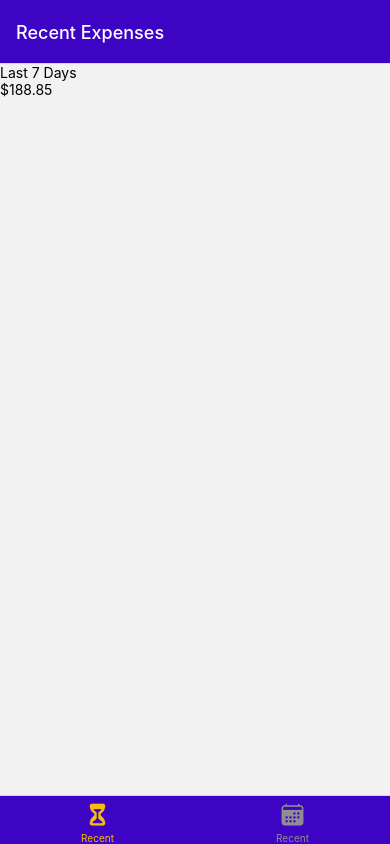
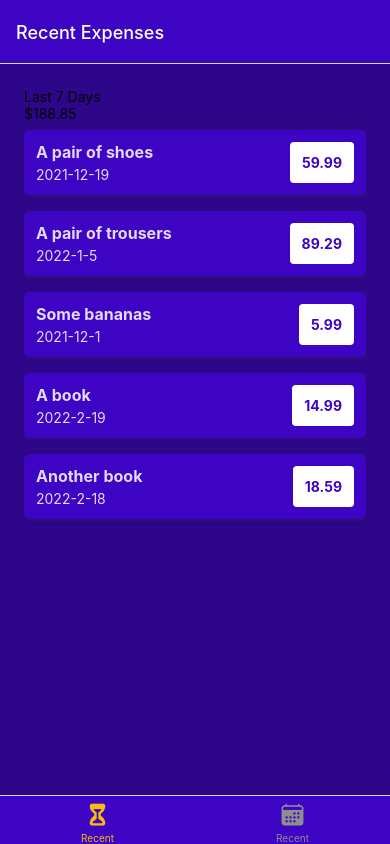
Before and after one commit to PriontoAbdullah/Expense-Tracker-React-Native-App, a React Native app: screen /RecentExpenses in a window 390 px wide. Built offline with nearby package versions, Linux system fonts and the light colour scheme.

Commit message:
Added expense list item

```diff
--- /dev/null
+++ b/components/ExpenseOutput/ExpenseItem.js
@@ -0,0 +1,60 @@
+import { Pressable, StyleSheet, Text, View } from 'react-native';
+
+import { GlobalStyles } from '../../constants/styles';
+import { getFormattedDate } from '../../util/date';
+
+function ExpenseItem({ description, amount, date }) {
+  return (
+    <Pressable>
+      <View style={styles.expenseItem}>
+        <View>
+          <Text style={[styles.textBase, styles.description]}>
+            {description}
+          </Text>
+          <Text style={styles.textBase}>{getFormattedDate(date)}</Text>
+        </View>
+        <View style={styles.amountContainer}>
+          <Text style={styles.amount}>{amount}</Text>
+        </View>
+      </View>
+    </Pressable>
+  );
+}
+
+export default ExpenseItem;
+
+const styles = StyleSheet.create({
+  expenseItem: {
+    padding: 12,
+    marginVertical: 8,
+    backgroundColor: GlobalStyles.colors.primary500,
+    flexDirection: 'row',
+    justifyContent: 'space-between',
+    borderRadius: 6,
+    elevation: 3,
+    shadowColor: GlobalStyles.colors.gray500,
+    shadowRadius: 4,
+    shadowOffset: { width: 1, height: 1 },
+    shadowOpacity: 0.4,
+  },
+  textBase: {
+    color: GlobalStyles.colors.primary50,
+  },
+  description: {
+    fontSize: 16,
+    marginBottom: 4,
+    fontWeight: 'bold',
+  },
+  amountContainer: {
+    paddingHorizontal: 12,
+    paddingVertical: 4,
+    backgroundColor: 'white',
+    justifyContent: 'center',
+    alignItems: 'center',
+    borderRadius: 4,
+  },
+  amount: {
+    color: GlobalStyles.colors.primary500,
+    fontWeight: 'bold',
+  },
+});
--- a/components/ExpenseOutput/ExpensesList.js
+++ b/components/ExpenseOutput/ExpensesList.js
@@ -1,7 +1,19 @@
 import { FlatList } from 'react-native';
 
-function ExpensesList() {
-  return <FlatList />;
+import ExpenseItem from './ExpenseItem';
+
+function renderExpenseItem(itemData) {
+  return <ExpenseItem {...itemData.item} />;
+}
+
+function ExpensesList({ expenses }) {
+  return (
+    <FlatList
+      data={expenses}
+      renderItem={renderExpenseItem}
+      keyExtractor={(item) => item.id}
+    />
+  );
 }
 
 export default ExpensesList;
--- a/components/ExpenseOutput/ExpensesOutput.js
+++ b/components/ExpenseOutput/ExpensesOutput.js
@@ -1,7 +1,9 @@
-import { View } from 'react-native';
+import { StyleSheet, View } from 'react-native';
 
 import ExpensesList from './ExpensesList';
 import ExpensesSummary from './ExpensesSummary';
+
+import { GlobalStyles } from '../../constants/styles';
 
 const DUMMY_EXPENSES = [
   {
@@ -38,11 +40,21 @@
 
 function ExpensesOutput({ expenses, expensesPeriod }) {
   return (
-    <View>
+    <View style={styles.container}>
       <ExpensesSummary expenses={DUMMY_EXPENSES} periodName={expensesPeriod} />
-      <ExpensesList />
+      <ExpensesList expenses={DUMMY_EXPENSES} />
     </View>
   );
 }
 
 export default ExpensesOutput;
+
+const styles = StyleSheet.create({
+  container: {
+    flex: 1,
+    paddingHorizontal: 24,
+    paddingTop: 24,
+    paddingBottom: 0,
+    backgroundColor: GlobalStyles.colors.primary700,
+  },
+});
--- /dev/null
+++ b/util/date.js
@@ -0,0 +1,3 @@
+export function getFormattedDate(date) {
+  return `${date.getFullYear()}-${date.getMonth() + 1}-${date.getDate()}`;
+}
```
